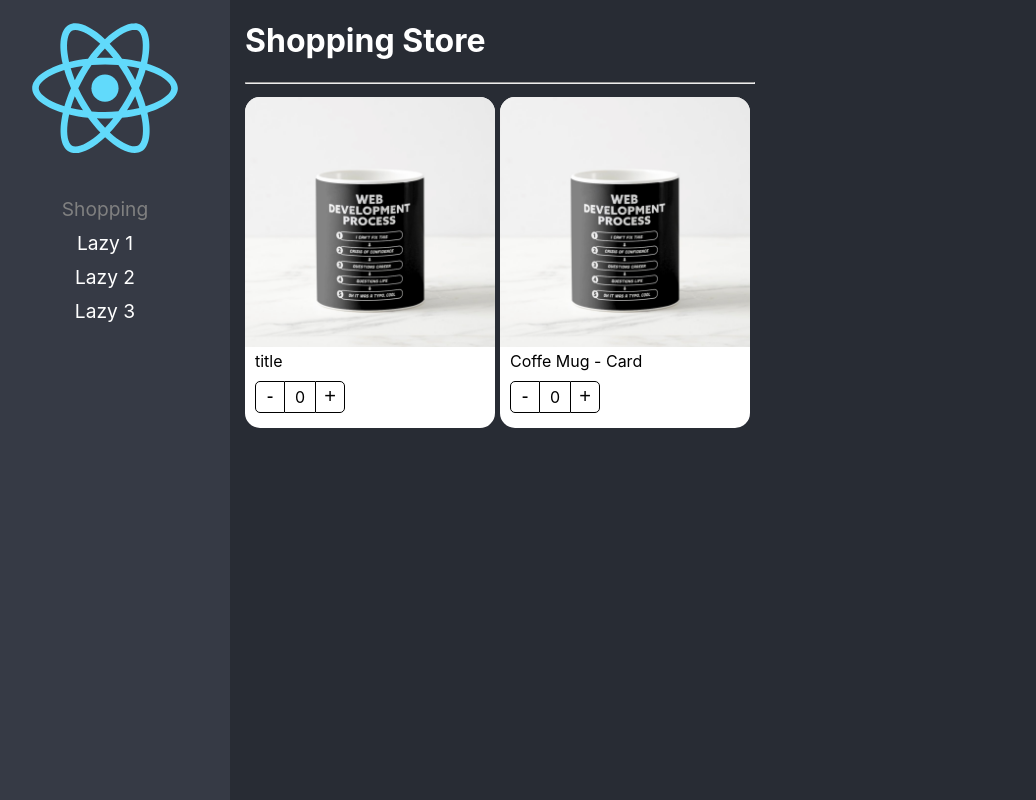
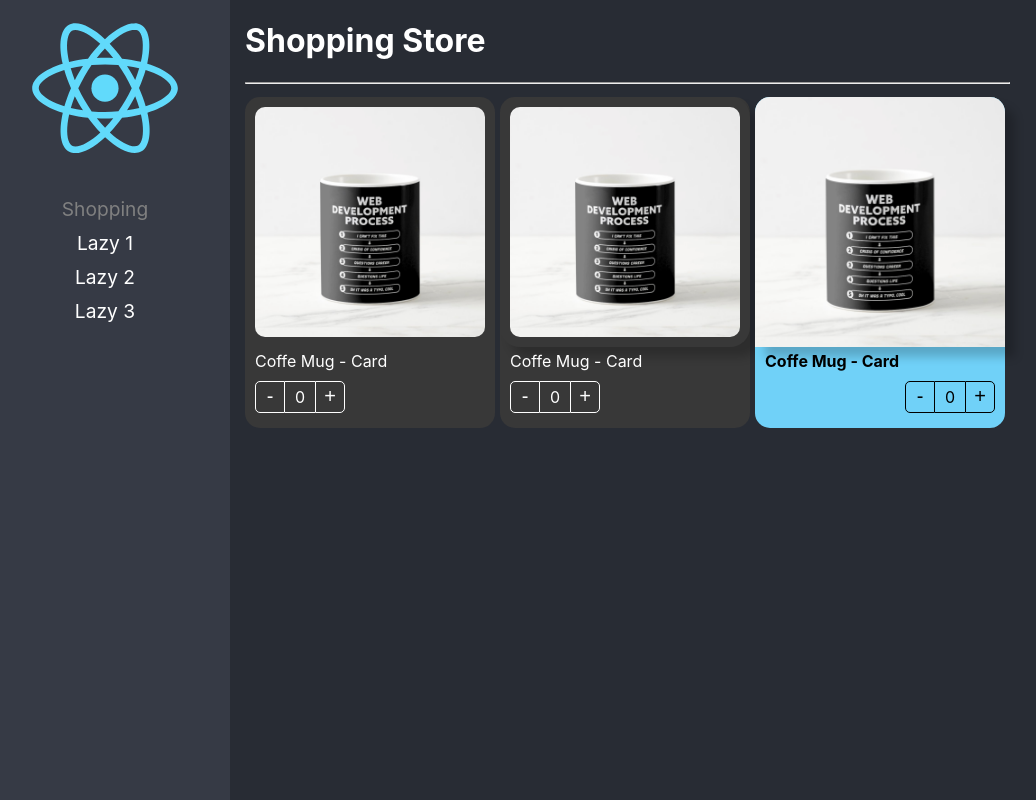
Before and after one commit to sammaro/react-base, a React (Create React App) app: page / in a window 1280 px wide. Shown: the whole page, without its empty margins (20-1056 px from the left). Built offline with nearby package versions, Linux system fonts and the light colour scheme.

Commit message:
Component extend style

```diff
--- a/src/02-components-patterns/components/ProductButtons.tsx
+++ b/src/02-components-patterns/components/ProductButtons.tsx
@@ -3,12 +3,20 @@
 
 import styles from '../styles/styles.module.css';
 
-export const ProductButtons = () => {
+export interface Props {
+  className?: string;
+  style?: React.CSSProperties;
+}
+
+export const ProductButtons = ({ className, style }: Props) => {
 
   const { counter, increaseBy } = useContext(ProductContext);
 
   return (
-    <div className={styles.buttonsContainer}>
+    <div
+      className={`${styles.buttonsContainer} ${className}`}
+      style={style}
+    >
       <button
         className={styles.buttonMinus}
         onClick={() => increaseBy(-1)}>-</button>
--- a/src/02-components-patterns/components/ProductCard.tsx
+++ b/src/02-components-patterns/components/ProductCard.tsx
@@ -1,14 +1,21 @@
 import { createContext } from 'react';
 
 import { useProduct } from '../hooks/useProduct';
-import { ProductCardProps, ProductContextProps } from '../interfaces/interface';
+import { Product, ProductContextProps } from '../interfaces/interface';
 
 import styles from '../styles/styles.module.css';
 
 export const ProductContext = createContext({} as ProductContextProps);
 const { Provider } = ProductContext;
 
-export const ProductCard = ({ children, product }: ProductCardProps) => {
+export interface Props {
+  children?: React.ReactElement | React.ReactElement[];
+  className?: string;
+  product: Product;
+  style?: React.CSSProperties;
+}
+
+export const ProductCard = ({ children, product, className, style }: Props) => {
 
   const { counter, increaseBy } = useProduct();
 
@@ -18,9 +25,12 @@
       increaseBy,
       product
     }}>
-      <div className={styles.productCard}>
+      <div
+        className={`${styles.productCard} ${className}`}
+        style={style}
+      >
         {children}
       </div>
-    </Provider>
+    </Provider >
   )
 }
--- a/src/02-components-patterns/components/ProductImage.tsx
+++ b/src/02-components-patterns/components/ProductImage.tsx
@@ -4,12 +4,24 @@
 import noImage from '../assets/no-image.jpg';
 import styles from '../styles/styles.module.css';
 
-export const ProductImage = ({ img = '', imgAlt = '' }) => {
+export interface Props {
+  className?: string;
+  img?: string;
+  imgAlt?: string;
+  style?: React.CSSProperties;
+}
+
+export const ProductImage = ({ img, imgAlt, className, style }: Props) => {
 
   const { product } = useContext(ProductContext);
   const src = img ? img : product.img ?? noImage;
 
   return (
-    <img className={styles.productImg} src={src} alt={imgAlt} />
+    <img
+      className={`${styles.productImg} ${className}`}
+      style={style}
+      src={src}
+      alt={imgAlt}
+    />
   )
 };
--- a/src/02-components-patterns/components/ProductTitle.tsx
+++ b/src/02-components-patterns/components/ProductTitle.tsx
@@ -3,12 +3,21 @@
 
 import styles from '../styles/styles.module.css';
 
-export const ProductTitle = ({ title }: { title?: string }) => {
+export interface Props {
+  className?: string;
+  style?: React.CSSProperties;
+  title?: string;
+}
+
+export const ProductTitle = ({ className, title, style }: Props) => {
 
   const { product } = useContext(ProductContext);
 
   return (
-    <span className={styles.productDescription}>
+    <span
+      className={`${styles.productDescription} ${className}`}
+      style={style}
+    >
       {title ? title : product.title}
     </span>
   )
--- a/src/02-components-patterns/pages/ShoppingPage.tsx
+++ b/src/02-components-patterns/pages/ShoppingPage.tsx
@@ -1,10 +1,11 @@
-import { ProductButtons, ProductCard, ProductImage, ProductTitle } from "../components";
+import { ProductButtons, ProductCard, ProductImage, ProductTitle } from '../components';
+import '../styles/custom-styles.css';
 
 const product = {
   id: '1',
-  title: 'Coffe Mug - Card',
   img: './coffee-mug.png',
   imgAlt: 'Coffe Mug',
+  title: 'Coffe Mug - Card',
 }
 
 export const ShoppingPage = () => {
@@ -18,16 +19,51 @@
         flexDirection: 'row',
         flexWrap: 'wrap',
       }}>
-        <ProductCard product={product}>
-          <ProductImage />
-          <ProductTitle title={'title'} />
-          <ProductButtons />
+        <ProductCard
+          product={product}
+          className="bg-dark text-white"
+        >
+          <ProductImage className="custom-image" />
+          <ProductTitle className="text-white" />
+          <ProductButtons className="text-white custom-buttons" />
         </ProductCard>
 
-        <ProductCard product={product}>
-          <ProductCard.Image />
-          <ProductCard.Title />
-          <ProductCard.Buttons />
+        <ProductCard
+          product={product}
+          className="bg-dark text-white"
+        >
+          <ProductCard.Image
+            className="custom-image"
+            style={{
+              boxShadow: '10px 10px 10px rgba(0,0,0,0.2)',
+            }}
+          />
+          <ProductCard.Title className="text-white" />
+          <ProductCard.Buttons className="text-white custom-buttons" />
+        </ProductCard>
+
+        <ProductCard
+          product={product}
+          style={{
+            backgroundColor: '#70D1F8'
+          }}
+        >
+          <ProductCard.Image
+            style={{
+              boxShadow: '10px 10px 10px rgba(0,0,0,0.2)',
+            }}
+          />
+          <ProductCard.Title
+            style={{
+              fontWeight: 'bold'
+            }}
+          />
+          <ProductCard.Buttons
+            style={{
+              display: 'flex',
+              justifyContent: 'end'
+            }}
+          />
         </ProductCard>
       </div>
     </div>
--- /dev/null
+++ b/src/02-components-patterns/styles/custom-styles.css
@@ -0,0 +1,23 @@
+.bg-dark {
+  background-color: rgb(56, 56, 56);
+}
+
+.text-white {
+  color: white;
+}
+
+.custom-image {
+  -moz-border-radius: 20px;
+  -ms-border-radius: 20px;
+  -o-border-radius: 20px;
+  -webkit-border-radius: 20px;
+  border-radius: 20px;
+  padding: 10px;
+  width: calc(100% - 20px);
+}
+
+.custom-buttons button,
+.custom-buttons div {
+  color: white;
+  border-color: white;
+}
```
Also changed, not shown: src/02-components-patterns/components/index.ts (+11 -11 lines), src/02-components-patterns/interfaces/interface.ts (+9 -11 lines).
